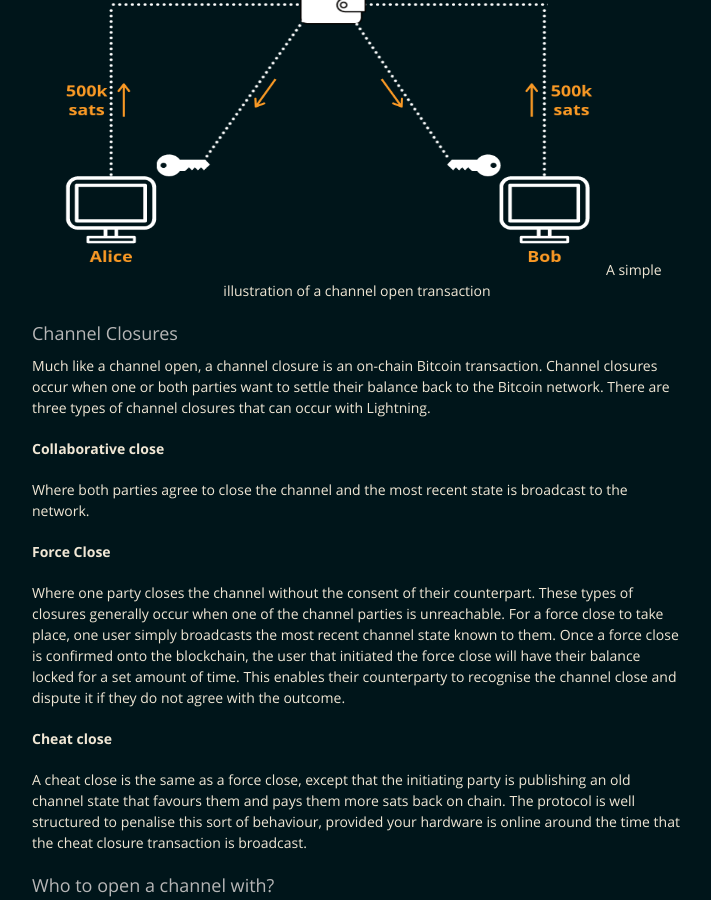
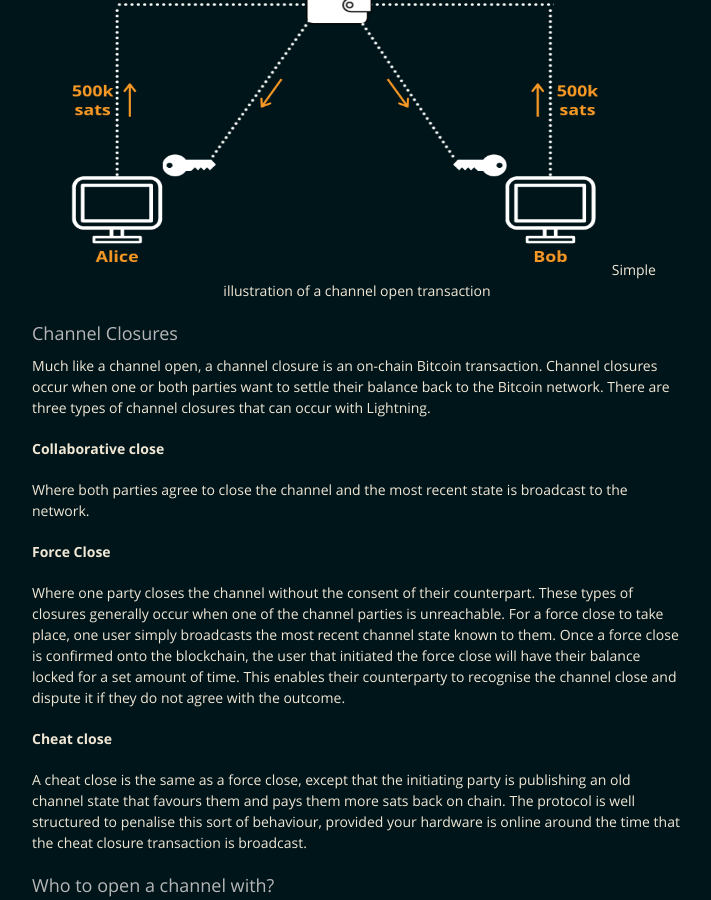
Before and after one commit to BitcoinQnA/ln-guide, a Jekyll site: the page built from index.md, in a window 1280 px wide and 900 px high, scrolled down 2148 px. Shown: the whole window, without its empty margins (283-994 px from the left). Built offline with Jekyll 4.4.1, drawn with Linux system fonts in a browser that asks for light colours.

```diff
--- a/index.md
+++ b/index.md
@@ -52,7 +52,7 @@ These signed but unbroadcasted transactions allow either party to close the chan
 <p align="center">
 <img src="https://raw.githubusercontent.com/BitcoinQnA/ln-guide/master/assets/images/Channel%20open.png" class=responsive width="550" height="350" maxheight="300" />
 
-A simple illustration of a channel open transaction
+   Simple illustration of a channel open transaction
 </p>
 
 
```
